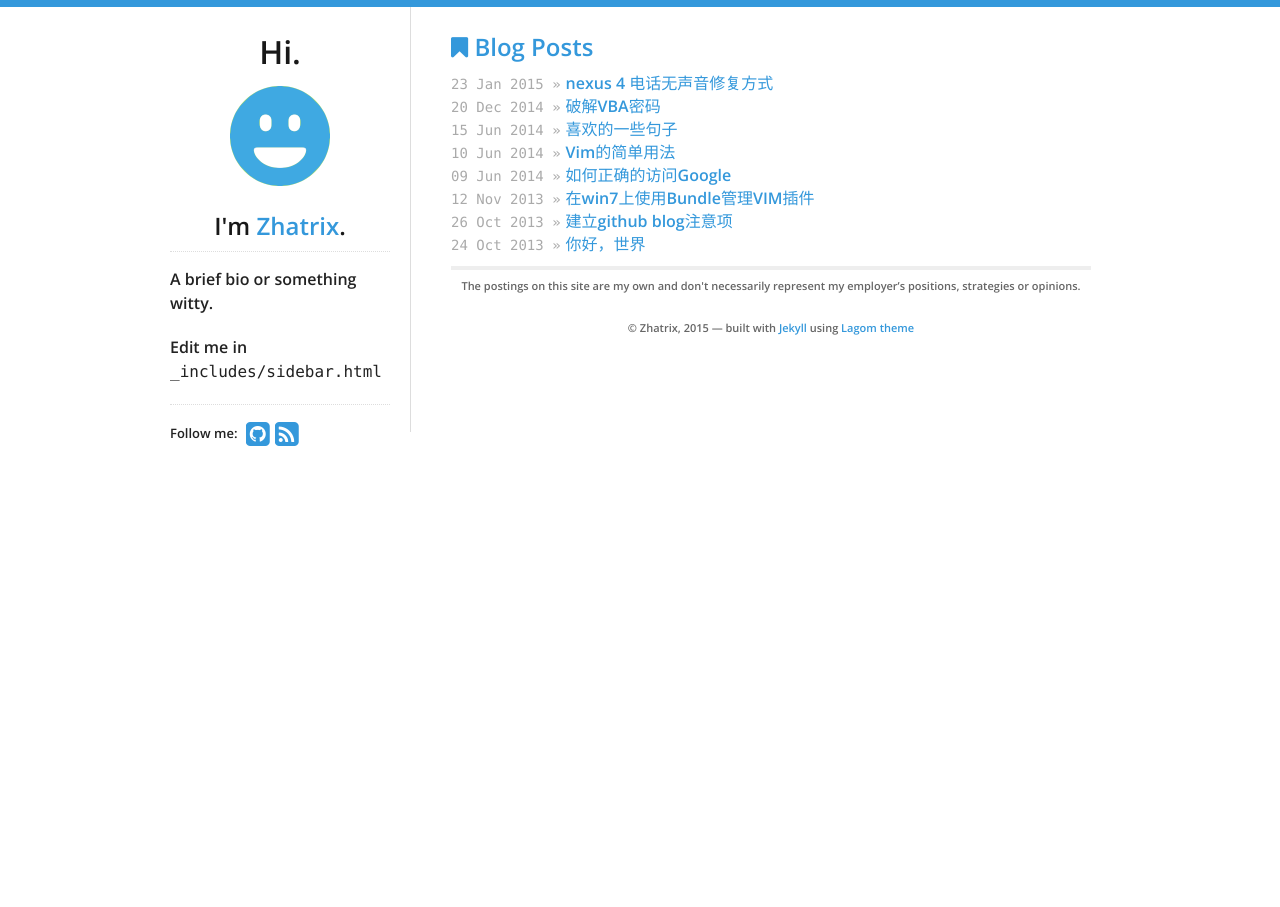
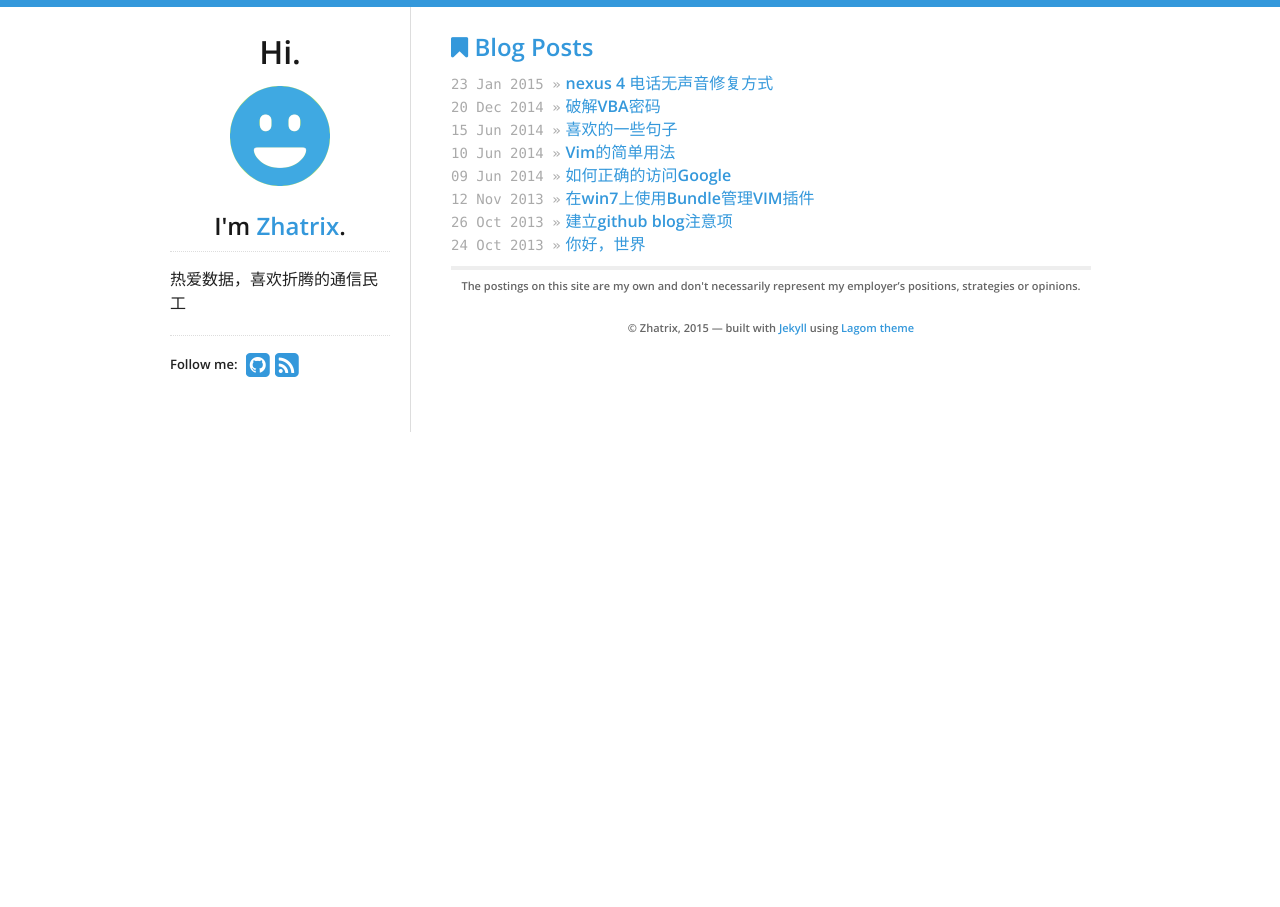
Before and after one commit to zhatrix/zhatrix.github.io, a Jekyll site: the page built from index.html, in a window 1280 px wide. Built offline with Jekyll 4.4.1, drawn with Linux system fonts in a browser that asks for light colours; nearby versions of some CDN libraries; Markdown is read by kramdown in place of the engine named in the settings.

Commit message:
更新新主题说明

```diff
--- a/_includes/sidebar.html
+++ b/_includes/sidebar.html
@@ -9,10 +9,7 @@
   </a>
   <h2>I'm <a href="/">{{ site.data.theme.name }}</a>.</h2>
   <div id="bio">
-    <p>A brief bio or something witty.</p>
-    <p>
-      Edit me in <code>_includes/sidebar.html</code>
-    </p>
+    <p>热爱数据，喜欢折腾的通信民工</p>
   </div>
   <div id="social">
     {% include social.html %}
```
